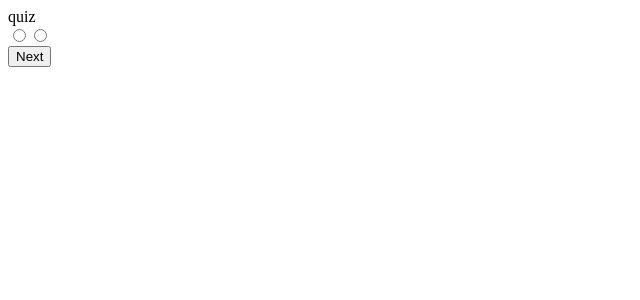
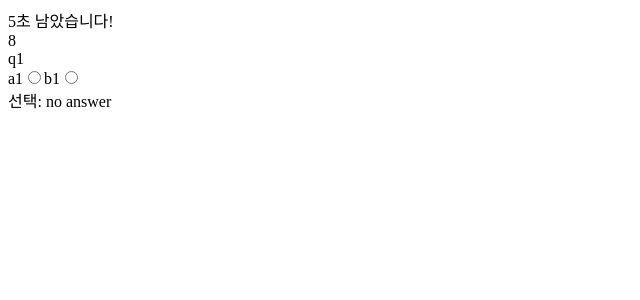
Before and after one commit to wooogler/route42, a React (Create React App) app in the folder client/: page /1/quiz in a window 1280 px wide. Shown: the top 300 px of the page, without its empty margins (0-640 px from the left). Built offline with nearby package versions, Linux system fonts and the light colour scheme; no server answers.

Commit message:
Timer 추가 완료

```diff
--- /dev/null
+++ b/client/src/components/Problem.js
@@ -0,0 +1,18 @@
+import React from 'react'
+
+const Problem = ({problem, handleRadioQuiz}) => {
+
+  return (
+    <div>
+      <div>{problem.q}</div>
+      <div>
+        <label htmlFor="a">{problem.a}</label>
+        <input id='a' type="radio" name="answer" value={problem.a} onChange={handleRadioQuiz}/>
+        <label htmlFor="b">{problem.b}</label>
+        <input id='b' type="radio" name="answer" value={problem.b} onChange={handleRadioQuiz}/>
+      </div>
+    </div>
+  )
+}
+
+export default Problem;
--- a/client/src/pages/Chat.js
+++ b/client/src/pages/Chat.js
@@ -1,16 +1,18 @@
 import React, {useState, useEffect} from 'react';
 import queryString from 'query-string';
 import io from 'socket.io-client';
-import {Link} from 'react-router-dom';
+import {useHistory} from 'react-router-dom';
 
 let socket;
 
 const Chat = ({location, match}) => {
   const {station} = match.params;
+  let history = useHistory();
   const [animal, setAnimal] = useState('');
   const [arrival, setArrival] = useState('');
   const [messages, setMessages] = useState([]);
   const [message, setMessage] = useState('');
+  const [countdown, setCountdown] = useState(null);
   const room = 'chat';
   const ENDPOINT = 'localhost:5000';
 
@@ -29,8 +31,8 @@ const Chat = ({location, match}) => {
     })
 
     return () => {
-      socket.emit('Disconnect from Chat');
-      socket.off();
+      console.log('disconnect from Chat');
+      socket.disconnect();
     }
   }, [ENDPOINT, location.search])
 
@@ -39,6 +41,18 @@ const Chat = ({location, match}) => {
       setMessages([...messages, message]);
     })
   }, [messages])
+
+  useEffect(() => {
+    socket.on('countdown', (count) => {
+      setCountdown(count);
+    })
+  }, [])
+
+  useEffect(() => {
+    if(countdown === 0){
+      history.push(`/${station}/quiz?animal=${animal}&arrival=${arrival}`);
+    }
+  }, [countdown])
 
   const sendMessage = (e) => {
     e.preventDefault();
@@ -62,9 +76,10 @@ const Chat = ({location, match}) => {
       />
       <button onClick={e => sendMessage(e)}>Send</button>
     </form>
-    <Link to={`/${station}/quiz?animal=${animal}&arrival=${arrival}`}>
+    <div>count: {countdown}</div>
+    {/* <Link to={`/${station}/quiz?animal=${animal}&arrival=${arrival}`}>
       <button>Go to Quiz!</button>
-    </Link>
+    </Link> */}
     </>
   )
 }
--- a/client/src/pages/Quiz.js
+++ b/client/src/pages/Quiz.js
@@ -2,15 +2,33 @@ import React, {useState, useEffect} from 'react';
 import queryString from 'query-string';
 import io from 'socket.io-client';
 
+import Problem from '../components/Problem'
+
 let socket;
+
+const problems = [
+  {q: 'q1', a: 'a1', b: 'b1'},
+  {q: 'q2', a: 'a2', b: 'b2'},
+  {q: 'q3', a: 'a3', b: 'b3'},
+  {q: 'q4', a: 'a4', b: 'b4'},
+  {q: 'q5', a: 'a5', b: 'b5'},
+  {q: 'q6', a: 'a6', b: 'b6'},
+  {q: 'q7', a: 'a7', b: 'b7'},
+  {q: 'q8', a: 'a8', b: 'b8'},
+  {q: 'q9', a: 'a9', b: 'b9'},
+  {q: 'q10', a: 'a10', b: 'b10'},
+]
 
 const Quiz = ({location, match}) => {
   const {station} = match.params;
   const ENDPOINT = 'localhost:5000';
   const [animal, setAnimal] = useState('');
   const [arrival, setArrival] = useState('');
-  const [answer, setAnswer] = useState('');
+  const [answer, setAnswer] = useState('no answer');
   const [marked, setMarked] = useState('');
+  const [quizIndex, setQuizIndex] = useState(0);
+  const [time, setTime] = useState(13);
+  const [isQuiz, setIsQuiz] = useState(true);
   const room = 'quiz';
 
   useEffect(() => {
@@ -28,36 +46,57 @@ const Quiz = ({location, match}) => {
     })
 
     return () => {
-      socket.emit('Disconnect from Quiz');
+      socket.emit('disconnect');
       socket.off();
     }
   }, [ENDPOINT, location.search])
+
+  useEffect(() => {
+    const timer = setInterval(() => {
+      setTime(state => state-1)
+    }, 1000);
+
+    return () => {
+      clearInterval(timer);
+    }
+  }, [])
+
+  useEffect(() => {
+    if(time === 3) {
+      setIsQuiz(false);
+      socket.emit('sendAnswer', {room, answer});
+      socket.on('markQuiz', (mark) => {
+        setMarked(mark);
+      })
+    }
+    if(time === -1) {
+      setTime(8);
+      setIsQuiz(true);
+      setQuizIndex(state => state+1);
+      setAnswer('no answer');
+    }
+  }, [time])
 
   const handleRadioQuiz = (e) => {
     setAnswer(e.target.value);
   }
 
-  const handleSubmit = (e) => {
-    e.preventDefault();
-    if(answer) {
-      socket.emit('sendAnswer', {room, answer});
-    }
-    socket.on('markQuiz', (mark) => {
-      setMarked(mark);
-    })
-  }
-
   return (
     <div>
-      <form onSubmit={handleSubmit}>
-        <div>quiz</div>
-        <div>
-          <input type="radio" name="quiz" value="A" onChange={handleRadioQuiz}/>
-          <input type="radio" name="quiz" value="B" onChange={handleRadioQuiz}/>
-        </div>
-        <button type="submit">Next</button>
+      {
+        isQuiz ?
+        <div>{time-3}초 남았습니다!</div> :
+        <div>통했나요?</div>
+      }
+      <div>{time}</div>
+
+      <Problem problem={problems[quizIndex]} handleRadioQuiz={handleRadioQuiz} />
+      <div>선택: {answer}</div>
+      {
+        isQuiz ?
+        null :
         <div>{marked}</div>
-      </form>
+      }
     </div>
   )
 }
--- a/client/src/pages/Start.js
+++ b/client/src/pages/Start.js
@@ -9,21 +9,22 @@ const Start = ({match}) => {
   const {station} = match.params;
   const ENDPOINT = 'localhost:5000';
   const [message, setMessage] =useState('');
+  const room = 'chat';
 
   useEffect(() => {
     socket = io(ENDPOINT);
 
-    socket.emit('join', 'anonymous', (error) => {
+    socket.emit('join', {animal: 'anonymous', room}, (error) => {
       if(error) {
         alert(error);
       }
     })
 
     return () => {
-      socket.emit('Disconnect from Start');
-      socket.off();
+      console.log('disconnect from Start');
+      socket.disconnect();
     }
-  }, [ENDPOINT]);
+  }, []);
 
   useEffect(()=> {
     socket.on('message', (message) => {
```
Also changed, not shown: 2 other files (tests, documents, lock files or other folders).
